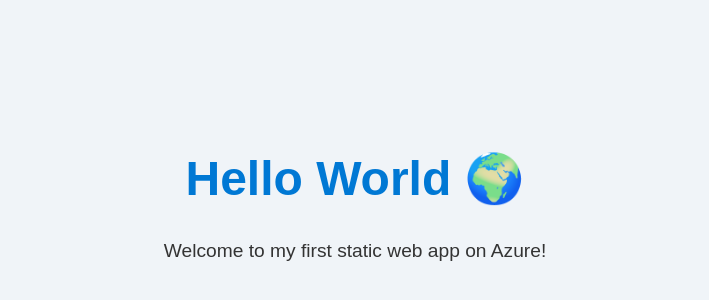
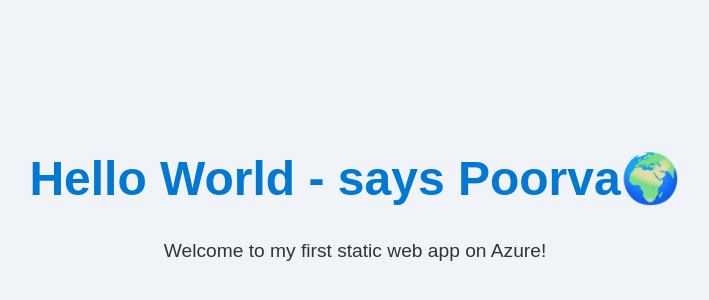
Before and after one commit to poorvappp/we-are-redi, a plain HTML site: page index.html in a window 1280 px wide. Shown: the part 200-500 px from the top of the page, without its empty margins (285-994 px from the left). Drawn offline with Linux system fonts and the light colour scheme.

Commit message:
Update index.html

```diff
--- a/index.html
+++ b/index.html
@@ -29,7 +29,7 @@
 </head>
 <body>
   <div class="container">
-    <h1>Hello World 🌍</h1>
+    <h1>Hello World - says Poorva🌍</h1>
     <p>Welcome to my first static web app on Azure!</p>
   </div>
   <script>
```
